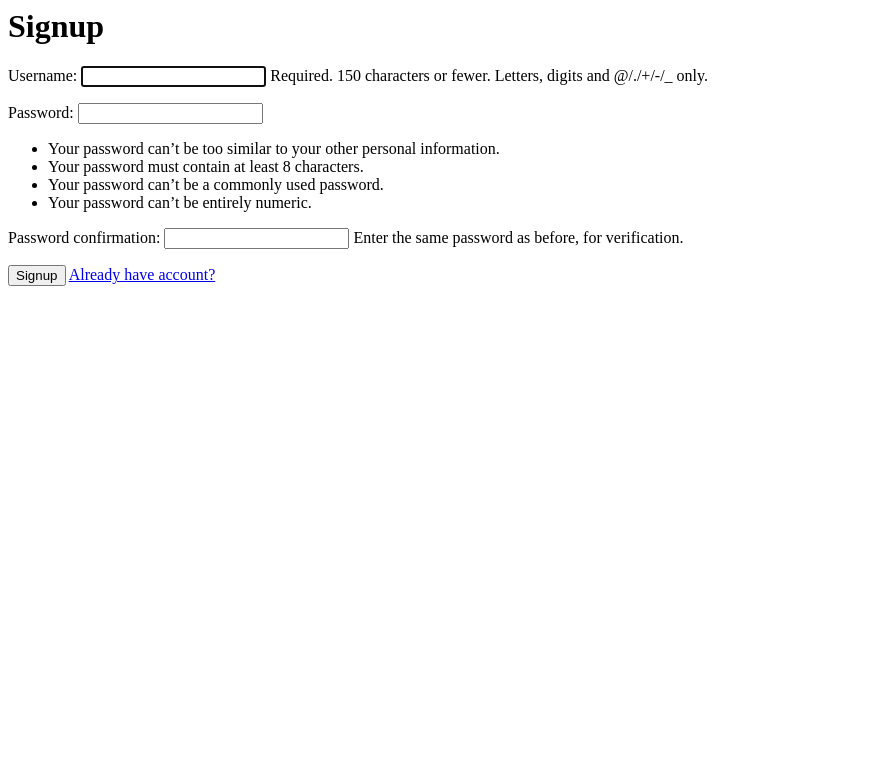
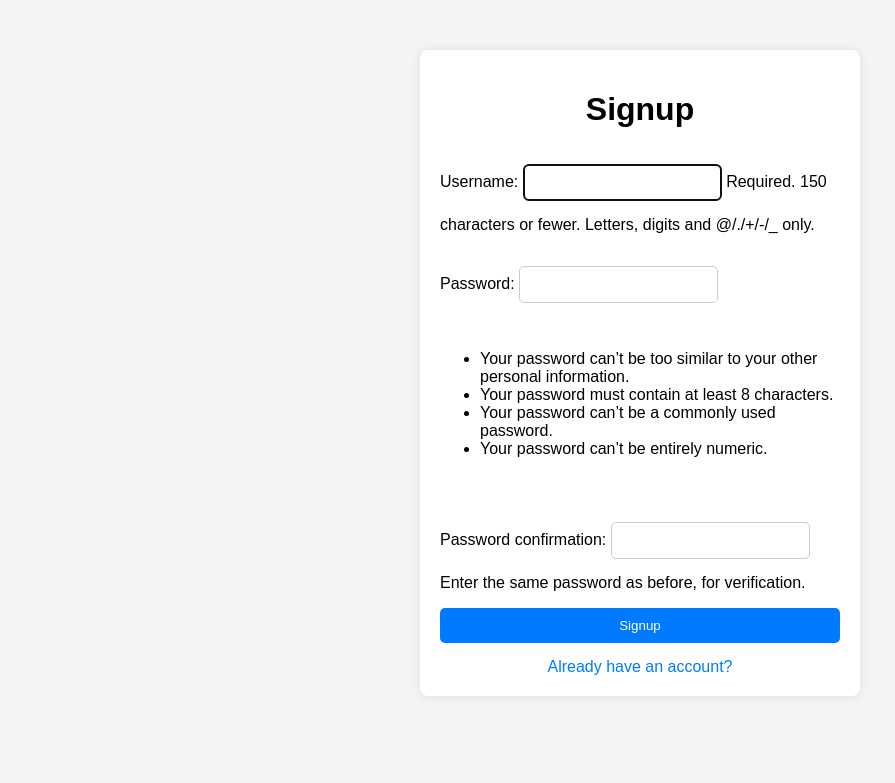
Before and after one commit to FFilipLee/WebTechnologies_project, a Django app: page /signup/ in a window 1280 px wide. Shown: the top 783 px of the page, without its empty margins (0-895 px from the left). Run offline with Django 5.2, Linux system fonts and the light colour scheme.

Commit message:
update login signup and home htmls

```diff
--- a/project/awtapp/templates/signup.html
+++ b/project/awtapp/templates/signup.html
@@ -1,7 +1,74 @@
+<!DOCTYPE html>
+<html lang="en">
+<head>
+    <meta charset="UTF-8">
+    <meta name="viewport" content="width=device-width, initial-scale=1.0">
+    <title>Signup</title>
+    <style>
+        body {
+            font-family: Arial, sans-serif;
+            margin: 0;
+            padding: 0;
+            background-color: #f4f4f4;
+        }
+        .container {
+            max-width: 400px;
+            margin: 50px auto;
+            background-color: #fff;
+            padding: 20px;
+            border-radius: 8px;
+            box-shadow: 0 0 10px rgba(0, 0, 0, 0.1);
+        }
+        h1 {
+            text-align: center;
+            margin-bottom: 20px;
+        }
+        form {
+            display: flex;
+            flex-direction: column;
+        }
+        input[type="text"], input[type="password"] {
+            padding: 10px;
+            margin-bottom: 15px;
+            border: 1px solid #ccc;
+            border-radius: 5px;
+        }
+        button[type="submit"] {
+            padding: 10px;
+            background-color: #007bff;
+            color: #fff;
+            border: none;
+            border-radius: 5px;
+            cursor: pointer;
+            transition: background-color 0.3s;
+        }
+        button[type="submit"]:hover {
+            background-color: #0056b3;
+        }
+        .login-link {
+            text-align: center;
+            margin-top: 15px;
+        }
+        .login-link a {
+            color: #007bff;
+            text-decoration: none;
+        }
+        .login-link a:hover {
+            text-decoration: underline;
+        }
+    </style>
+</head>
+<body>
+    <div class="container">
         <h1>Signup</h1>
         <form method="POST">
             {% csrf_token %}
             {{ form.as_p }}
             <button type="submit">Signup</button>
-    <a href="{% url 'login' %}">Already have account?</a>
+            <div class="login-link">
+                <a href="{% url 'login' %}">Already have an account?</a>
+            </div>
         </form>
+    </div>
+</body>
+</html>
```
Also changed, not shown: project/awtapp/templates/home/home.html (+12 -0 lines), project/awtapp/templates/login.html (+59 -1 lines). Lines whose indentation alone changed are shown as unchanged.
